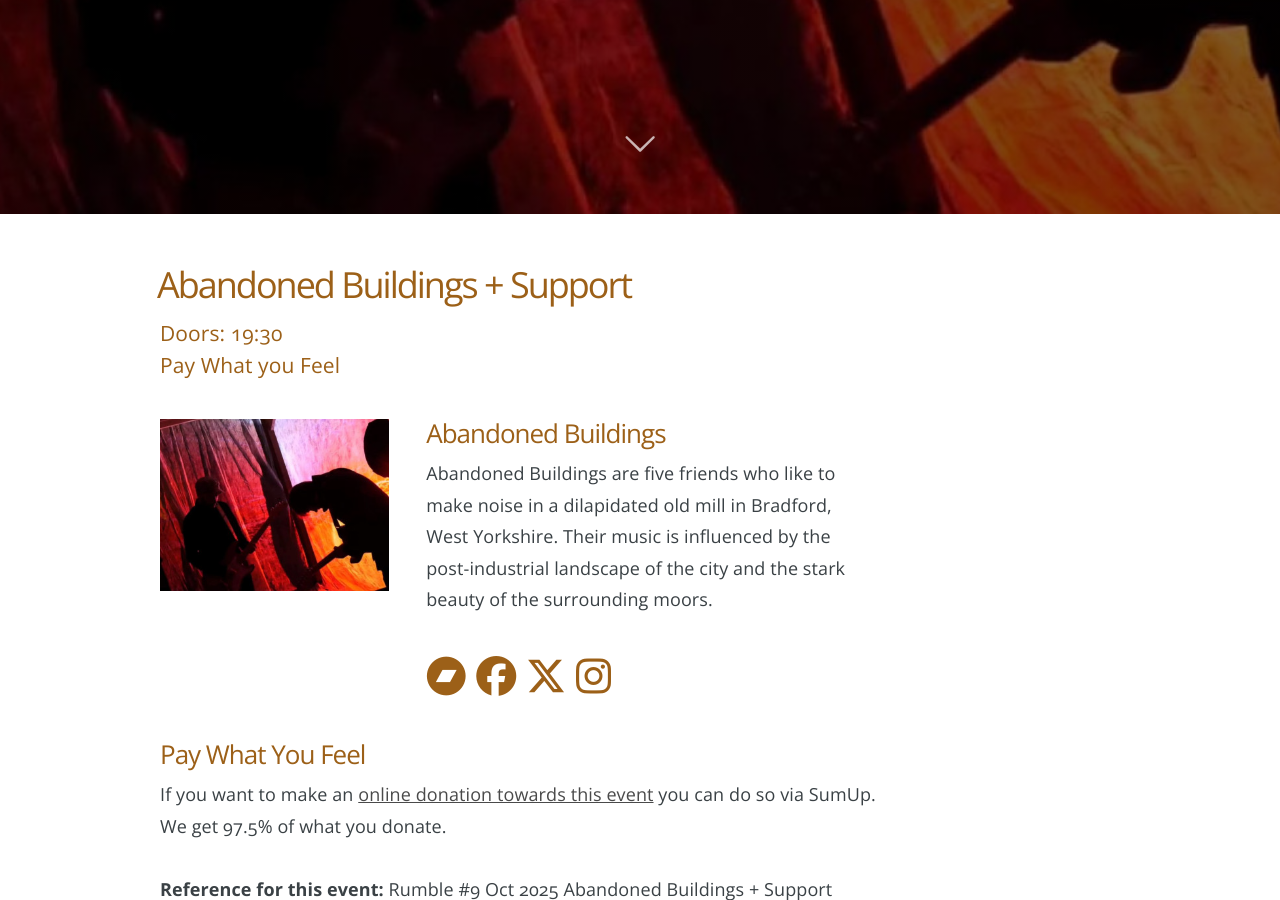
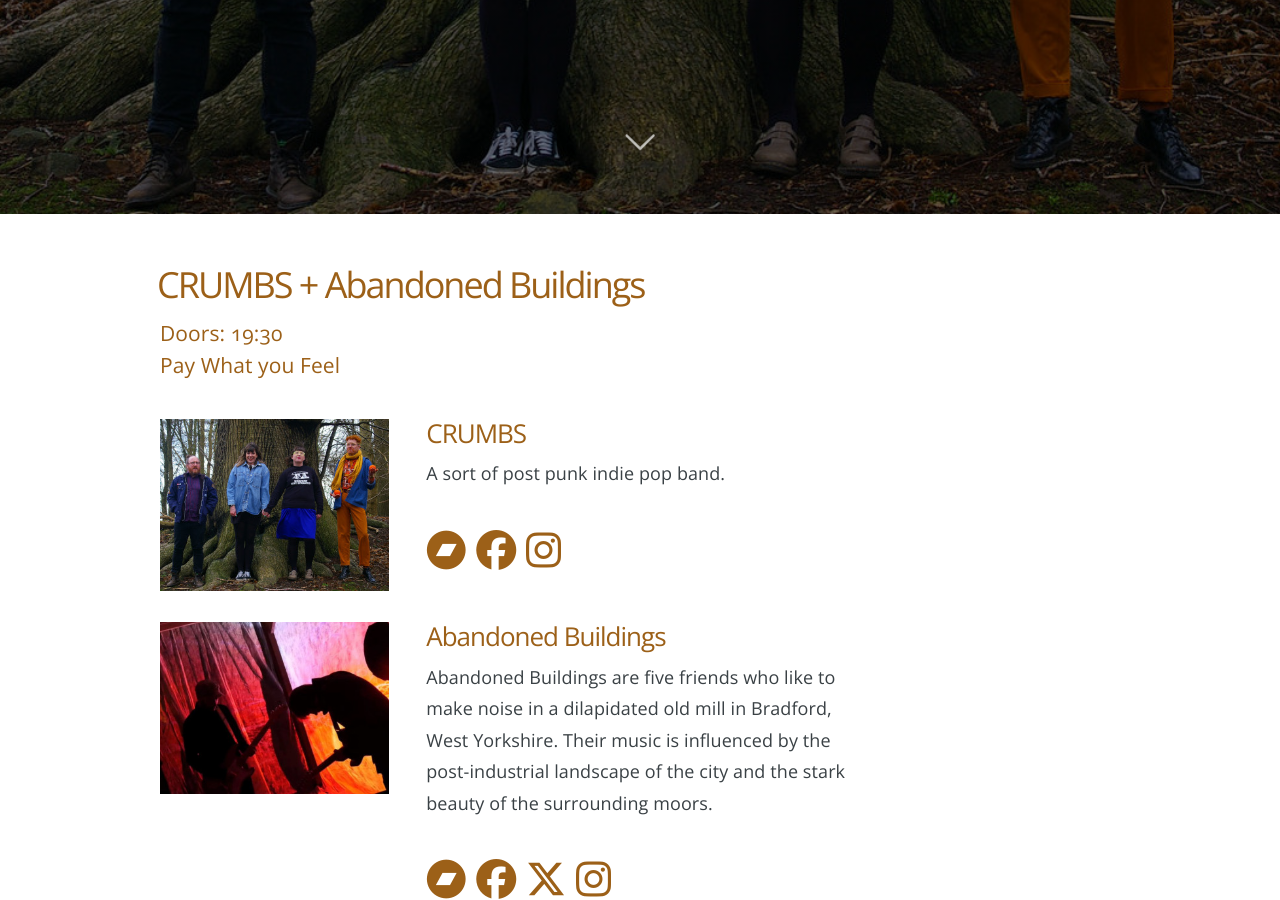
Before and after one commit to caprenter/rumble, a Jekyll site: the page built from docs/events/oct-2025.md, in a window 1280 px wide and 900 px high, scrolled down 674 px. Built offline with Jekyll 4.4.1, drawn with Linux system fonts in a browser that asks for light colours; comment, search, counter and statistics services are not loaded; some of the changed text lies outside the part shown.

Commit message:
Adds oct and nov bands

```diff
--- a/docs/_data/artists.csv
+++ b/docs/_data/artists.csv
@@ -134,3 +134,4 @@ Echo Machine One,https://linktr.ee/echomachineone,https://www.facebook.com/EchoM
 The Scaramanger Six,http://www.thescaramangasix.co.uk/,https://www.facebook.com/thescaramangasix,https://x.com/scaramangasix,,,"A biog or blurb is the thing that is asked for when someone needs a potted history or a convenient backstory. Well, for The Scaramanga Six, who’s activity spans over the last four decades, all you need to know is this – they are still here and they won’t go away.",,,2025-02-15,the_scaramanger_six.jpg
 The Carol Hodge Band,https://www.carolhodge.co.uk,https://facebook.com/hodgexcarol,http://twitter.com/carolxhodge,http://instagram.com/carolxhodge,http://carolxhodge.bandcamp.com/,"Yorkshire-dwelling singer-songwriter Carol Hodge is a wonderful musical dichotomy. With her roots and ethics firmly set in punk as a long-term collaborator with Crass frontman Steve Ignorant, Carol is currently touring the songs of Crass around the world with The Ignorant Band, on keyboards, BVs and lead vocals. Yet Carol is also a uniquely gifted songwriter and as able to conjure up beautiful pop-infused, heart-wrenching melodies as she is screaming into the face of authority and injustice.",,,2025-02-15,carol_hodge.jpg
 Abandoned Buildings,,https://www.facebook.com/Abandonedband/,https://x.com/abandonedband,https://www.instagram.com/abandoned_buildingsband/,https://abandonedbuildings1.bandcamp.com,"Abandoned Buildings are five friends who like to make noise in a dilapidated old mill in Bradford, West Yorkshire. Their music is influenced by the post-industrial landscape of the city and the stark beauty of the surrounding moors.",,,2025-02-15,abandoned-buildings.jpg
+CRUMBS,,https://www.facebook.com/crumbsareaband,,https://www.instagram.com/crumbsband/,https://crumbscrumbs.bandcamp.com/,A sort of post punk indie pop band.,,,2025-02-19,crumbs.jpg
--- a/docs/events/oct-2025.md
+++ b/docs/events/oct-2025.md
@@ -1,14 +1,14 @@
 ---
 ## Tile - seperate bands with a +
-title: Abandoned Buildings + Support
+title: CRUMBS + Abandoned Buildings
 #sub-title: 16th May 2025
 date: 2025-10-17
 ## rumble number should be an integer
 rumble-number: 9
 ## Generate a SumUp link for this event. Include https://
-#sumupLink: https://pay.sumup.com/b2c/Q640E6NV
+sumupLink: https://pay.sumup.com/b2c/Q4NRUTQV
 layout: page
-cover: splashes/abandoned-buildings.jpg #No leading slash
+cover: splashes/crumbs.jpg #No leading slash
 #image-credit: The Razerbills
 navigation: true
 ---
```
Also changed, not shown: docs/_includes/event-listing.md (+1 -1 lines), docs/events/nov-2025.md (+1 -1 lines), docs/_data/events.csv, docs/assets/images/bands/crumbs.jpg (added), docs/assets/images/splashes/crumbs.jpg (added), docs/assets/images/sumup/qrcode_sumup_nov2025.png (added), docs/assets/images/sumup/qrcode_sumup_oct2025.png (added).
